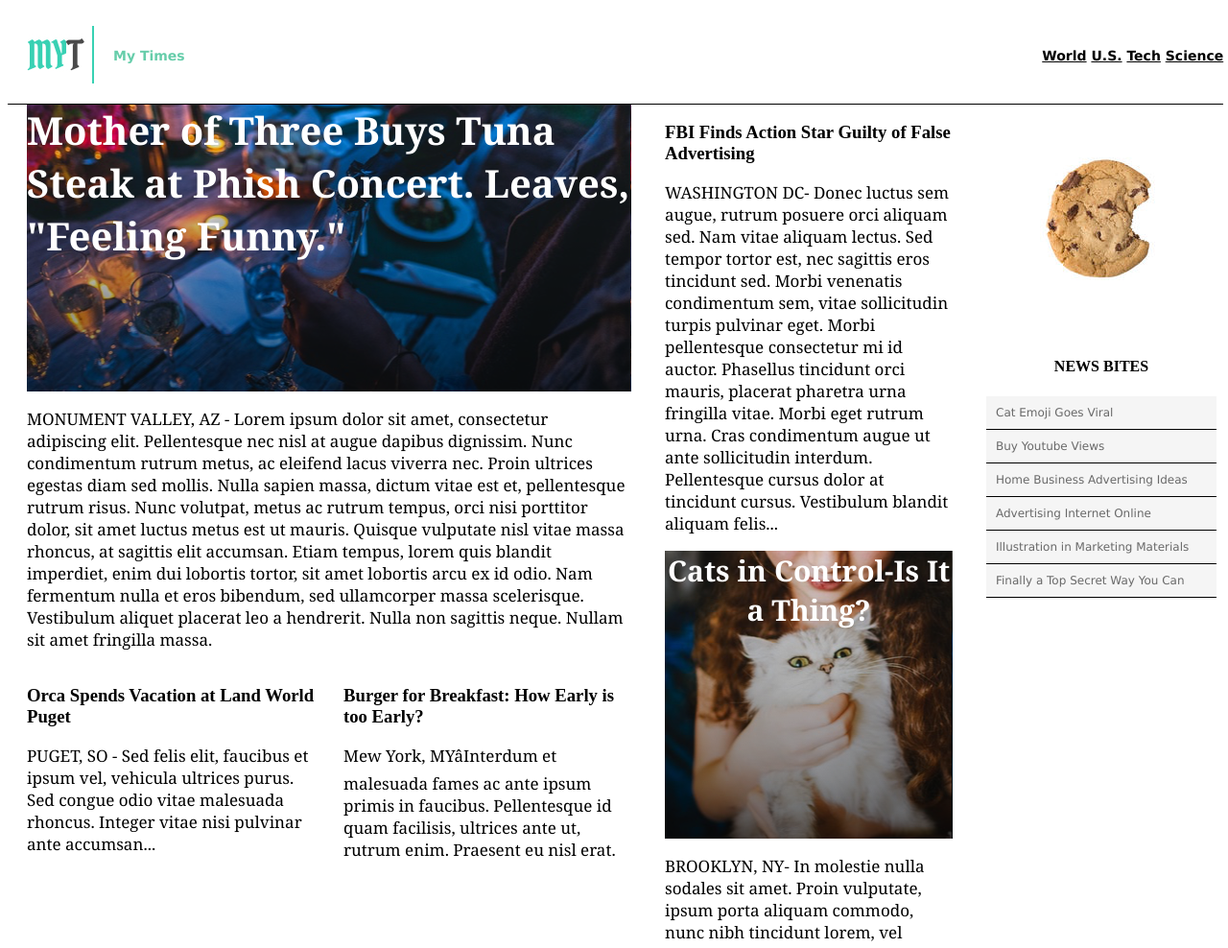
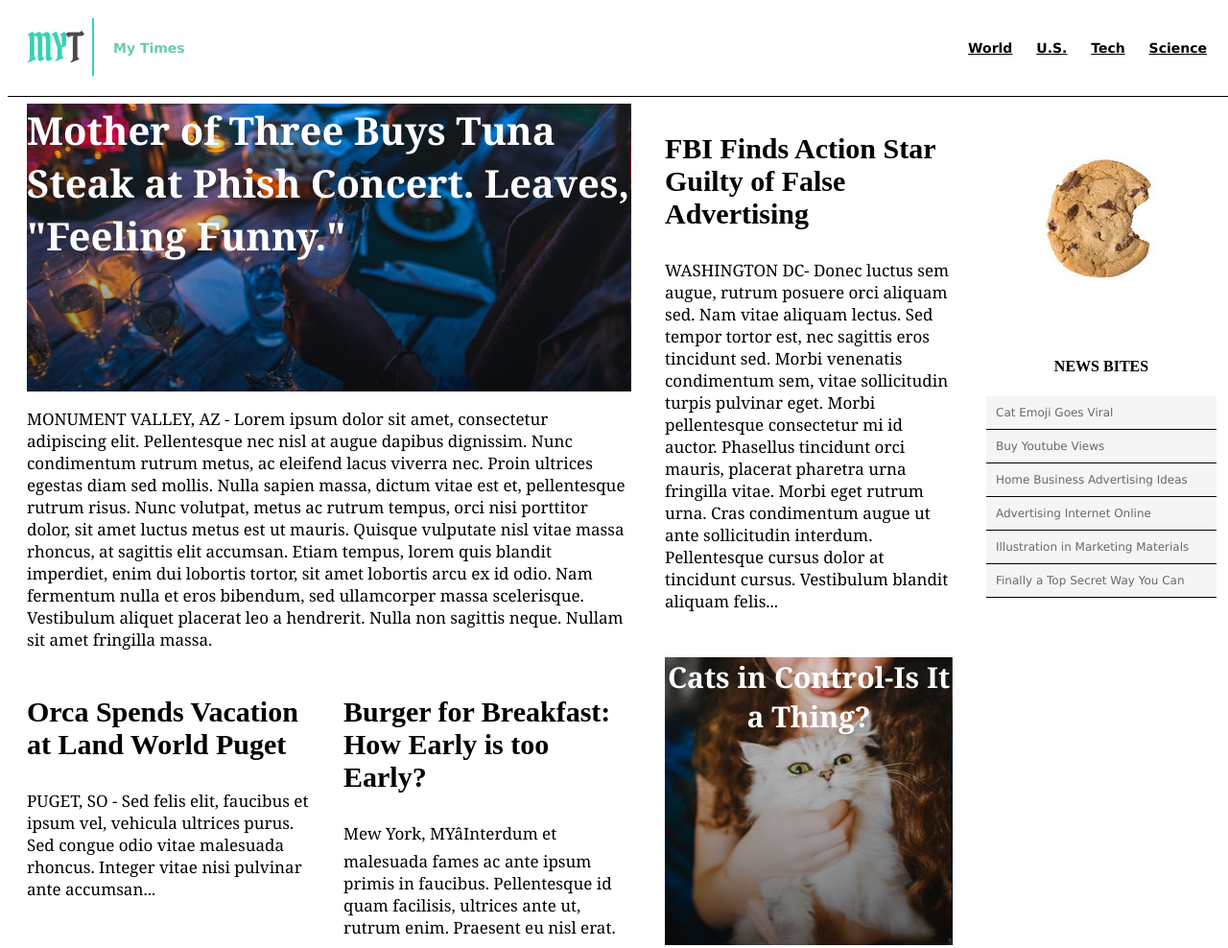
Before and after one commit to bea-vaca/mytimes, a plain HTML site: page index.html in a window 1280 px wide. Shown: the top 988 px of the page at 96% size. Drawn offline with Linux system fonts and the light colour scheme.

Commit message:
Commit final version with complete styling.

```diff
--- a/resources/css/style.css
+++ b/resources/css/style.css
@@ -10,7 +10,8 @@
   margin: auto;
   height: 100px;
   position: fixed;
-  width: 99%;
+  width: 100%;
+  top: 0;
 }
 .logo {
   display: inline-flex;
@@ -20,13 +21,21 @@
 .logotxt {
   margin-left: 20px;
 }
+#nav {
+  display: inline-flex;
+  margin-right: 20px;
+}
 h1 {
   color: MediumAquamarine;
   font-size: 14px;
 }
+h3 {
+  font-size: 30px;
+}
 ul li {
   display: inline-block;
   text-decoration: underline;
+  margin: 10px;
 }
 p {
   font-family: Georgia;
@@ -81,7 +90,6 @@ p {
   color: white;
   height: 300px;
   width: 300px;
-
 }
 .c1r5 {
   width: 300px;
@@ -118,6 +126,9 @@ p {
 .c2r2,
 .c2r3 {
 
+}
+.c2r1 {
+  margin-bottom: 30px;
 }
 .c2r2 {
   display: flex;
```
